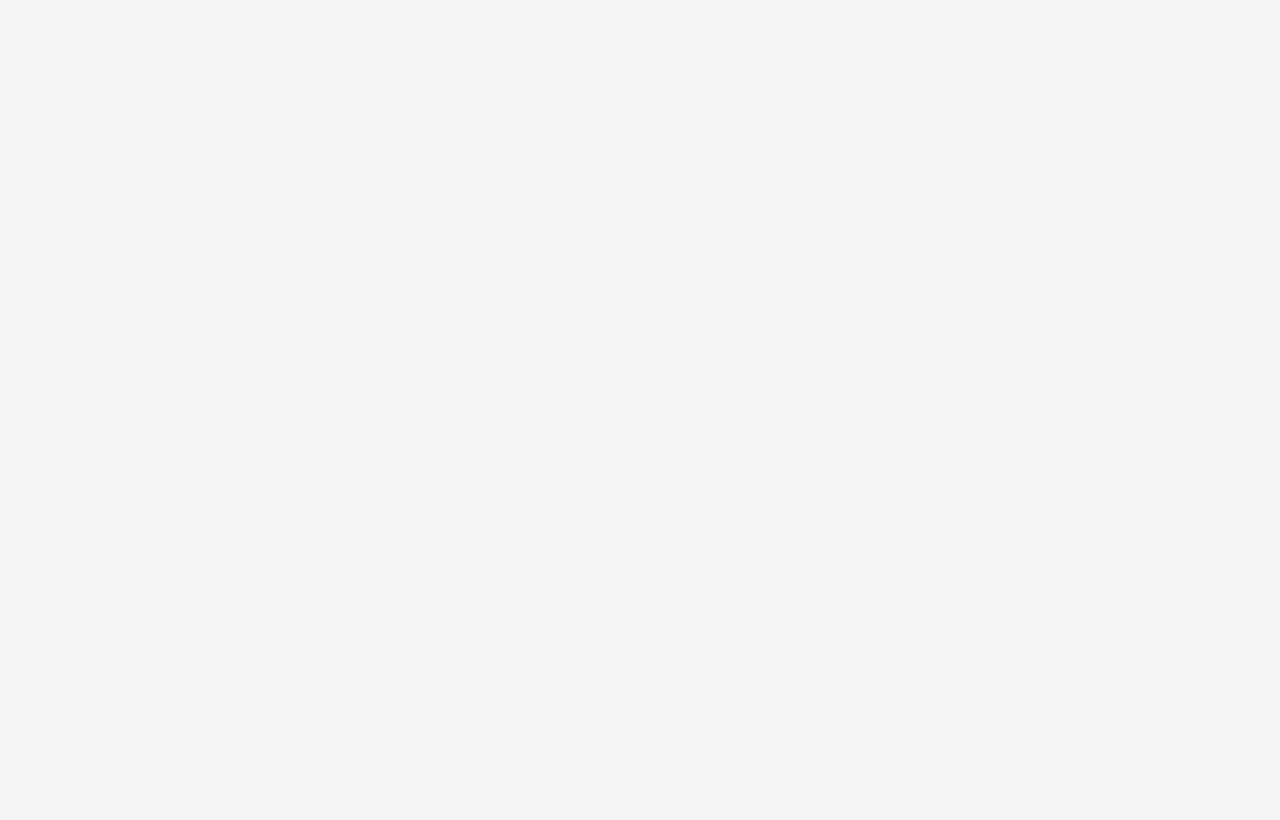
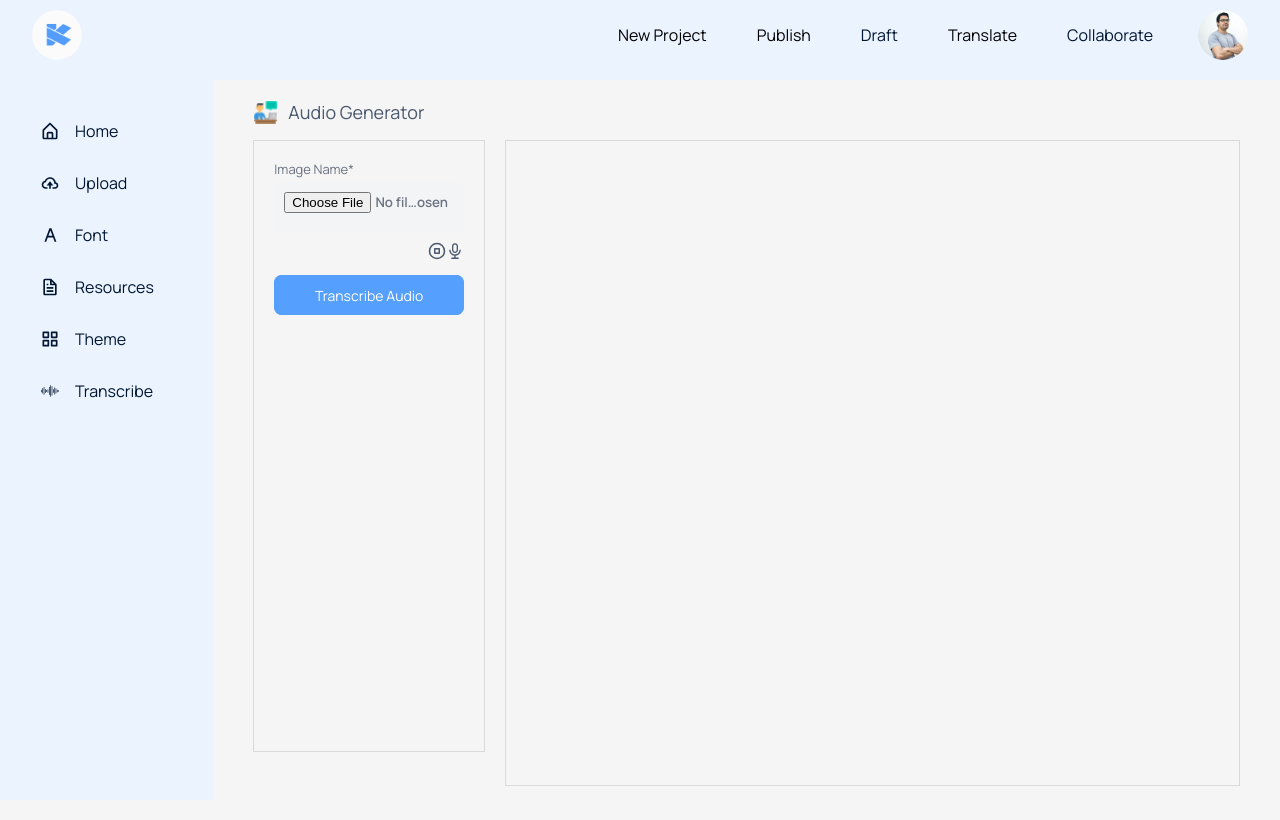
Before and after one commit to OnkoweDev/LastestDashboard, a React (Vite) app: page /audio in a window 1280 px wide. Before the commit this address had no page. Built offline with nearby package versions, Linux system fonts and the light colour scheme.

Commit message:
Audio trascription working

```diff
--- a/src/App.jsx
+++ b/src/App.jsx
@@ -49,6 +49,7 @@ import LandingPage from "./pages/LandingPage";
 import BlogTopic from "./pages/BlogTopic";
 import Land from "./pages/land";
 import ImageGen from "./pages/ImageGen";
+import Audio from "./pages/Audio";
 
 function App() {
   return (
@@ -101,6 +102,7 @@ function App() {
         <Route path="blogtopic" element={<BlogTopic />} />
         <Route path="land" element={<Land />} />
         <Route path="image" element={<ImageGen />} />
+        <Route path="audio" element={<Audio />} />
 
       </Routes>
     </React.Fragment>
--- /dev/null
+++ b/src/pages/Audio.jsx
@@ -0,0 +1,230 @@
+import React, { useEffect, useState } from "react";
+import "./styles/Facebook.css";
+import blog2 from "../assets/blog-section.png";
+import {
+  BCDIcons,
+  OutputNumber,
+  ProjectHeader,
+  SideNav,
+  TopNav,
+} from "../components";
+import { AiOutlineAudio } from "react-icons/ai";
+import { HiOutlinePencil } from "react-icons/hi";
+import { FiStopCircle } from "react-icons/fi";
+import { CiPause1 } from "react-icons/ci";
+import { RiVoiceprintFill } from "react-icons/ri";
+import { useDispatch, useSelector } from "react-redux";
+import { useNavigate } from "react-router-dom";
+import { blogSectionAction } from "../actions/ai/blogSectionAction";
+import { blogTopicAction } from "../actions/ai/blogTopicAction";
+import Loader from "../components/Loader";
+import { landAction } from "../actions/ai/landAction";
+import axios from "axios";
+
+const SpeechRecognision = window.speechRecognition || window.webkitSpeechRecognition
+const mic = new SpeechRecognision()
+
+mic.continuous = true
+mic.interimResults = true
+mic.lang = 'en-US'
+
+const Audio = () => {
+  // state for audio option
+  const [isAudio, setIsAudio] = useState(false);
+
+  const [file, setAudio] = useState([])
+  const [lands, setLands] = useState([])
+  const [isLoading, setIsLoading] = useState(false)
+  const [errorMessage, setErrorMessage] = useState(null)
+
+const handleChange = (event) => {
+    setAudio(event.target.files[0])
+
+}
+
+  const handleSubmit =async(e) =>{
+    e.preventDefault()
+    console.log("God abeg oo")
+    console.log(file)
+    try {
+        const formData = new FormData();
+        formData.append('file', file);
+        formData.append('fileName', file.name);
+        const config = {
+            headers:{
+                'Content-type':'multipart/form-data'
+            },
+        };
+        setIsLoading(true)
+        const {data} = await axios.post(`http://44.203.107.96/audio-transcription/
+        `, formData,config)
+        const arrData = [data]
+        arrData.forEach((data)=>{
+            setLands([data])
+        })
+        console.log(lands)
+        setIsLoading(false)
+    } catch (error) {
+        setErrorMessage("")
+        console.log(errorMessage)
+        setIsLoading(false)
+
+    }
+  }
+
+
+  useEffect(() => {
+
+  }, [])
+
+
+
+  const [isListening, setIsListening] = useState(false)
+  const [note, setNote] = useState([])
+
+//   useEffect(() => {
+//     handleListening()
+//   }, [isListening])
+//   const handleListening = () => {
+//       if(isListening){
+//           mic.start()
+//           mic.onend = () => {
+//               console.log('continue ...')
+//               mic.start()
+//           }
+//       }
+//       else{
+//           mic.stop()
+//           mic.onend = () => {
+//               console.log('stoped')
+//           }
+//       }
+//       mic.onstart = () => {
+//           console.log('Mics is on')
+//       }
+
+//       mic.onresult = event => {
+//           const transcript = Array.from(event.results).map(result => result[0]).map(result=> result.transcript).join('')
+//           console.log(transcript)
+//           setNote(transcript)
+//           mic.onerror = event => {
+//               console.log(event.error)
+//           }
+//       }
+//   }
+  // state to keep track of number of output
+  // handle audio option
+  const handleAudio = () => {
+    console.log("Mic is clicked");
+    setIsAudio(true);
+  };
+  return (
+    <>
+      <main>
+        <TopNav />
+        <div className="container">
+          <SideNav />
+          <div className="content">
+            <div className="facebook-container inner-page-container">
+              {/* header */}
+              <ProjectHeader image={blog2} title="Audio Generator" />
+              {/* body */}
+              <div className="body-content">
+                <div className="left">
+                    <form onSubmit={handleSubmit}>
+                  <p className="product-p">Image Name*</p>
+                  <input
+                    onChange={handleChange}
+                    name=""
+                    id=""
+                    type="file"
+                  />
+
+                  <div
+                    className="mic"
+                    style={{
+                      display: "block",
+                      textAlign: "right",
+                      margin: "10px 0",
+                    }}
+                  >
+                    {/* {isAudio ? (
+                      <div className="audio">
+                        <button
+                          className="icon-div"
+                          onClick={(e) => {
+                            e.preventDefault();
+                          }}
+                        >
+                          <RiVoiceprintFill />
+                        </button>
+                        <button
+                          className="icon-div"
+                          onClick={(e) => {
+                            e.preventDefault();
+                          }}
+                        >
+                          <CiPause1 />
+                        </button>
+                        <button
+                          className="icon-div"
+                          onClick={(e) => {
+                            e.preventDefault();
+                          }}
+                        >
+                          <FiStopCircle />
+                        </button>
+                        <button
+                          className="icon-div"
+                          onClick={(e) => {
+                            e.preventDefault();
+                            setIsAudio(false);
+                          }}
+                        >
+                          <HiOutlinePencil />
+                        </button>
+                      </div>
+                    ) : (
+                      <AiOutlineAudio
+                        className="icon-div mic-icon"
+                        onClick={handleAudio}
+                      />
+                    )} */}
+                    {isListening ?  <RiVoiceprintFill className="icon-div mic-icon" /> :  <FiStopCircle className="icon-div mic-icon" />}
+                     <AiOutlineAudio
+                        className="icon-div mic-icon"
+                       // onClick={()=>setIsListening(prevState =>!prevState)}
+                      />
+                  </div>
+                  {/*  number of output*/}
+                  <button className="article-btn" style={{ fontSize: "14px" }}>
+                    Transcribe Audio
+                  </button>
+                  </form>
+                </div>
+                {/*  */}
+                <div className="right">
+                {isLoading && <Loader />}
+                {errorMessage && <div className='bar error'>{errorMessage}</div>}
+                {/* {console.log(lands.data)} */}
+                   {lands && lands?.map((blog)=>(
+
+                        <div className="sec-1" key={blog.id}>
+                        <BCDIcons />
+                        {file.name}<br/>
+                         {blog.generated_transcription}
+                         <img src={blog.generated_image} width="100%" height="20%" />
+                        </div>
+                    ))}
+
+                </div>
+              </div>
+            </div>
+          </div>
+        </div>
+      </main>
+    </>
+  );
+};
+
+export default Audio;
```
